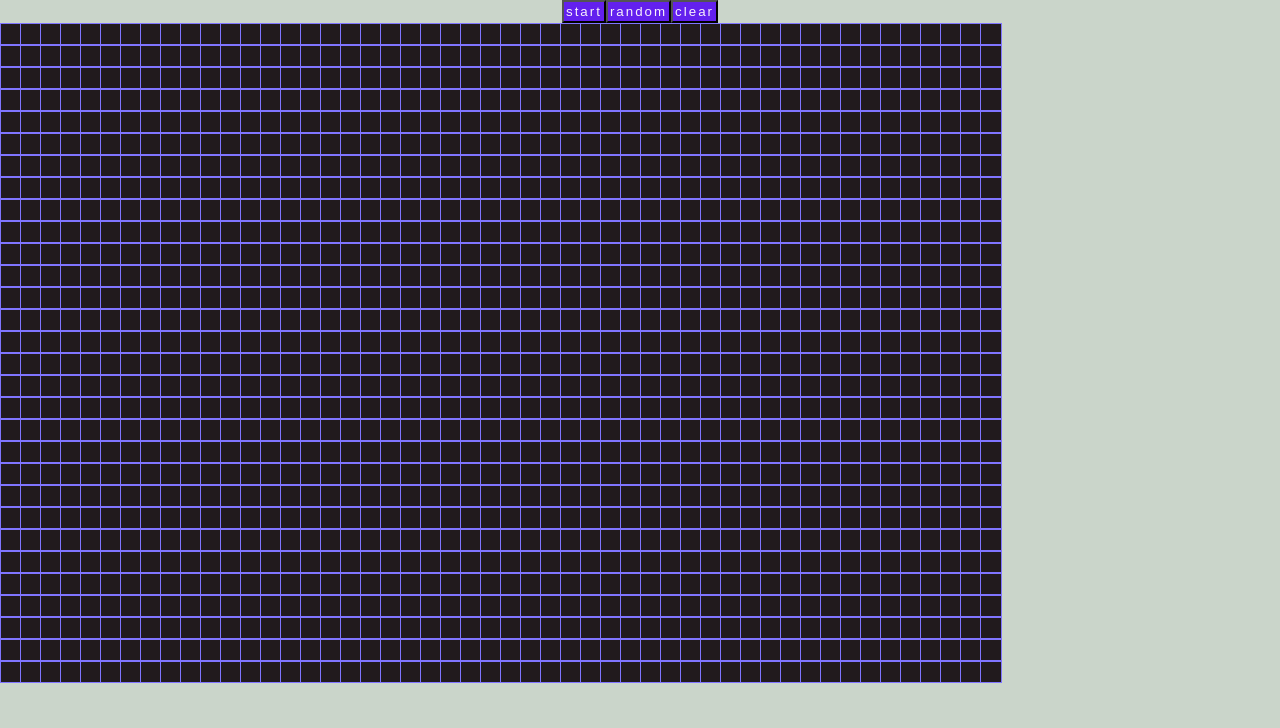
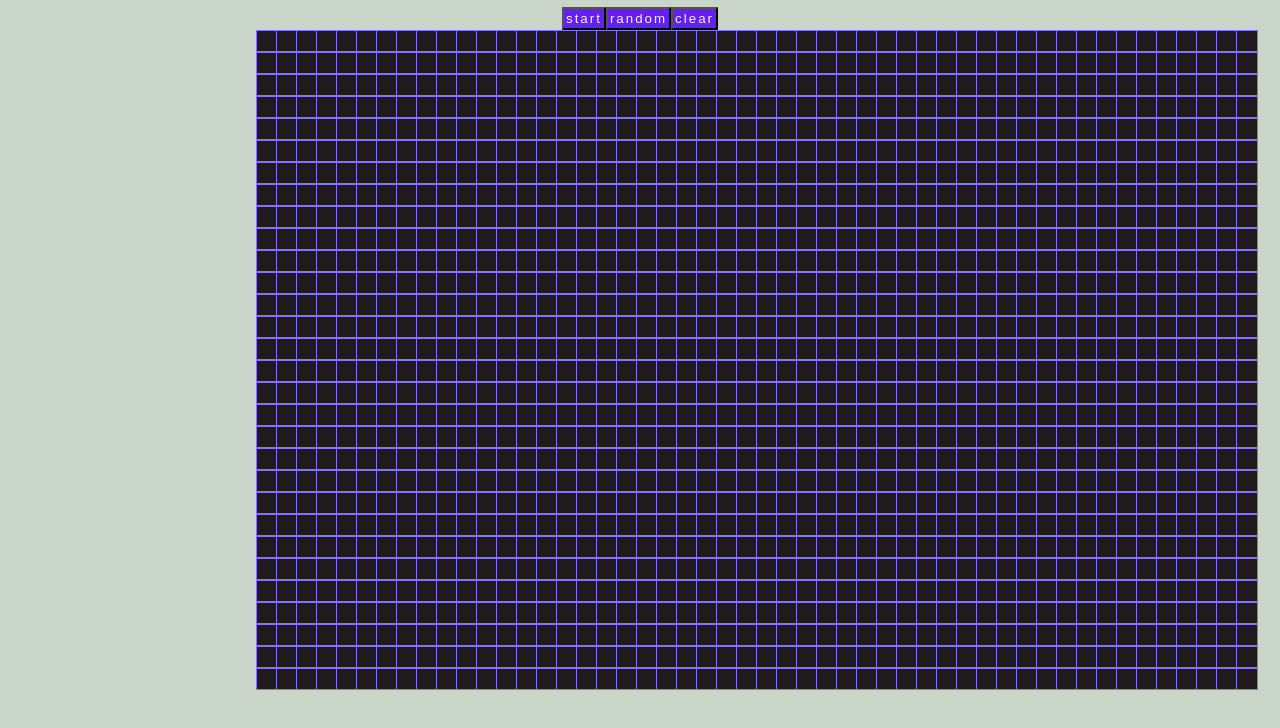
Before and after one commit to HeyClos/cellular-automata-game, a React (Create React App) app: page / in a window 1280 px wide. Shown: the top 728 px of the page. Built offline with nearby package versions, Linux system fonts and the light colour scheme.

Commit message:
style test: margin for buttons and grid added

```diff
--- a/src/App.css
+++ b/src/App.css
@@ -8,10 +8,12 @@ button {
   color: #F8F0FB;
   letter-spacing: 2px;
   padding: 2px;
+  margin-top: 7px;
 }
 
 .Grid {
   text-align: center;
+  margin-left: 20%;
 }
 .App-logo {
   height: 40vmin;
```
